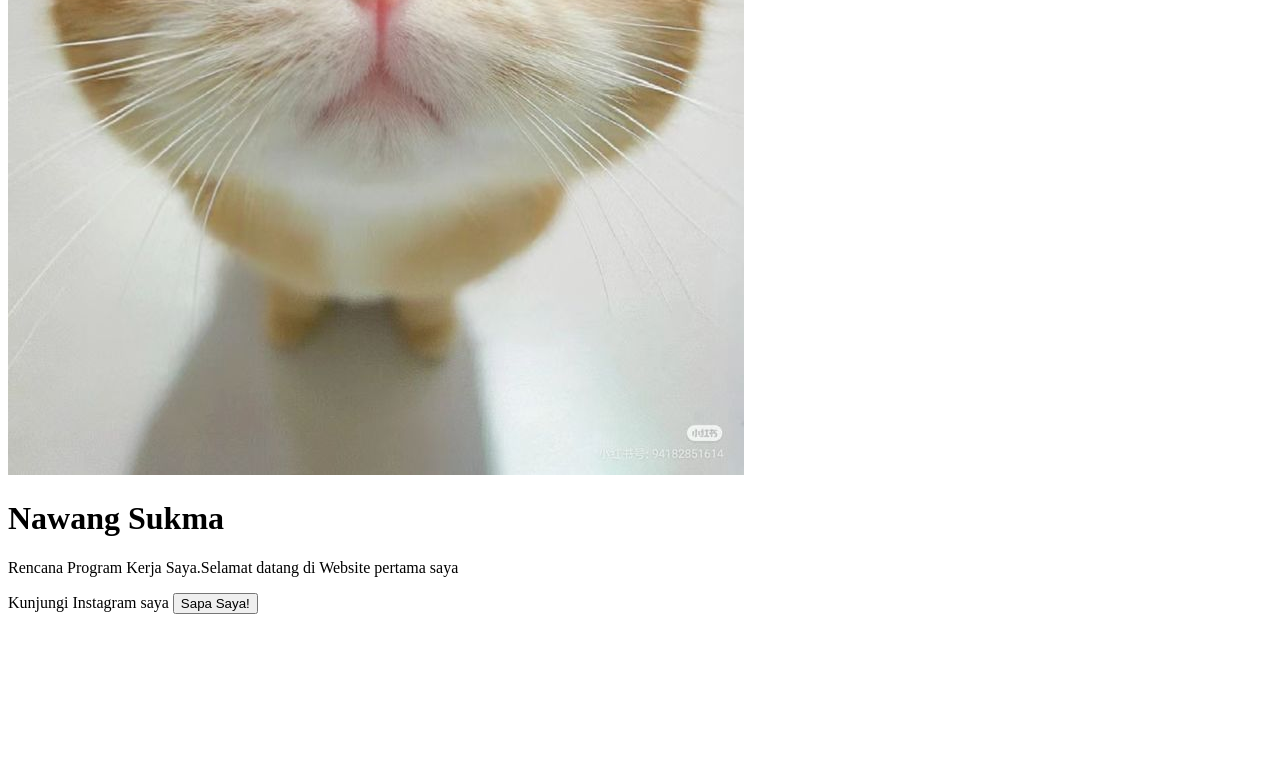
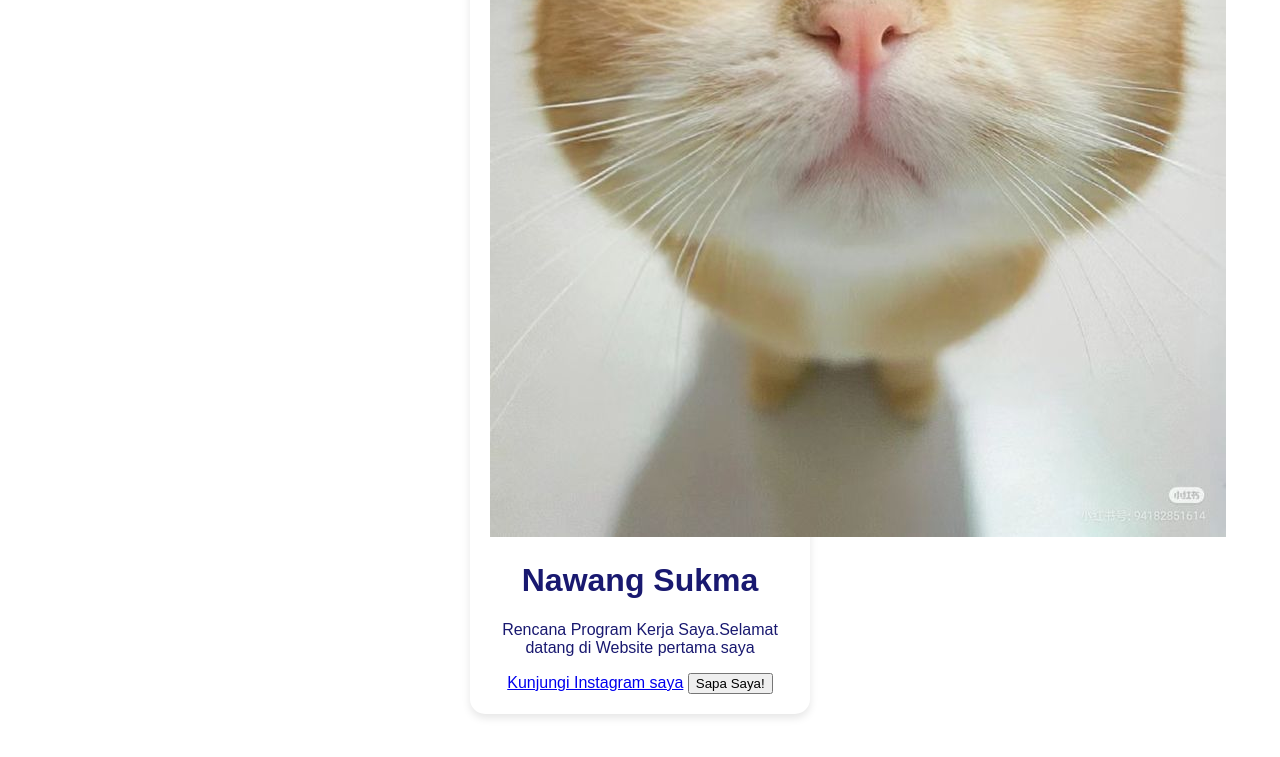
Before and after one commit to skyblue26/pekerjaan, a plain HTML site: page index.html in a window 1280 px wide. Shown: the part 513-1270 px from the top of the page. Before the commit the page ends 1135 px from the top, so only its background shows below. Drawn offline with Linux system fonts and the light colour scheme.

Commit message:
Update index.html

```diff
--- a/index.html
+++ b/index.html
@@ -2,14 +2,14 @@
 <html>
 <head>
   <title>Program Kerjaku</title>
-<link rel="stylesheet" herf="style.css">
+<link rel="stylesheet" href="style.css">
 </head>
 <body>
   <div class="kartu-profil">
     <img src="foto-profil.jpg" alt="Foto Profil Saya">
     <h1>Nawang Sukma</h1>
-    <p>Rencana Program Kerja Saya.Selamat datang di Website pertama saya</p>
-    <a herf="https://www.instagram.com/nwgskm?igsh=MTk2emR5OHZtbnRjOQ==">Kunjungi Instagram saya</a>
+    <p> Rencana Program Kerja Saya.Selamat datang di Website pertama saya</p>
+    <a href="https://www.instagram.com/nwgskm?igsh=MTk2emR5OHZtbnRjOQ==">Kunjungi Instagram saya</a>
     <button id="sapaButton">Sapa Saya!</button>
   </div>
   <script scr="script.js"></script>
```
